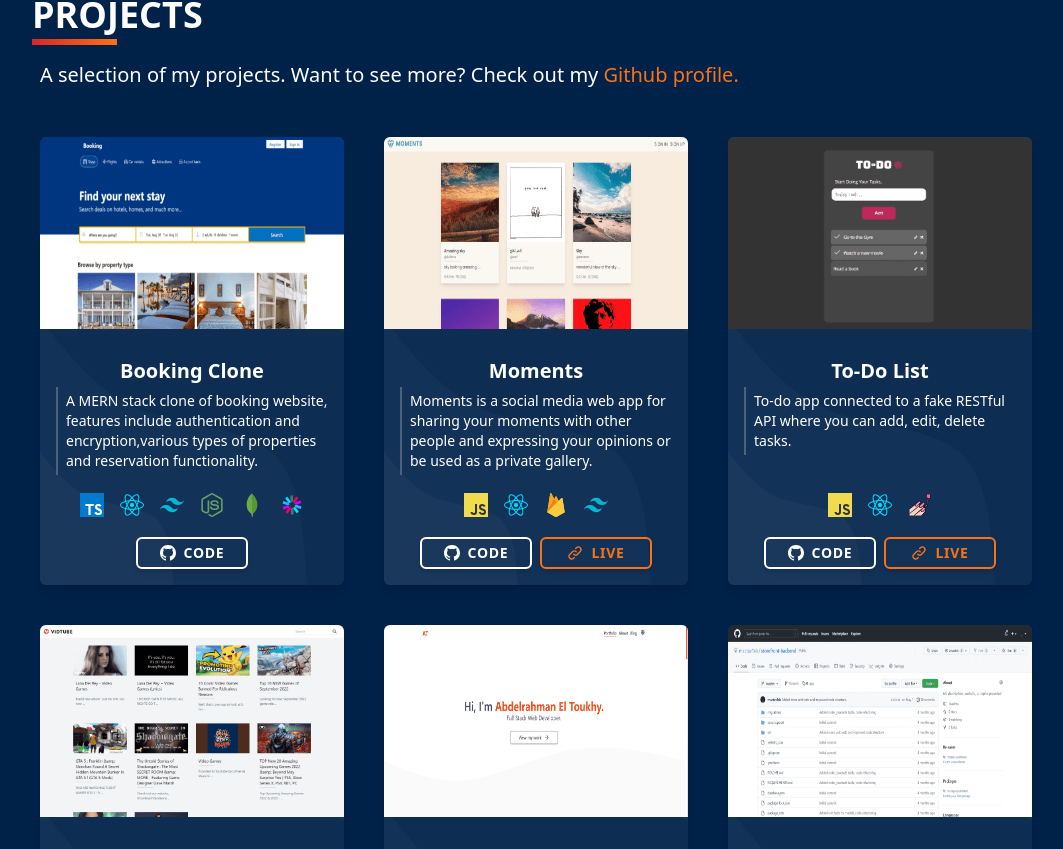
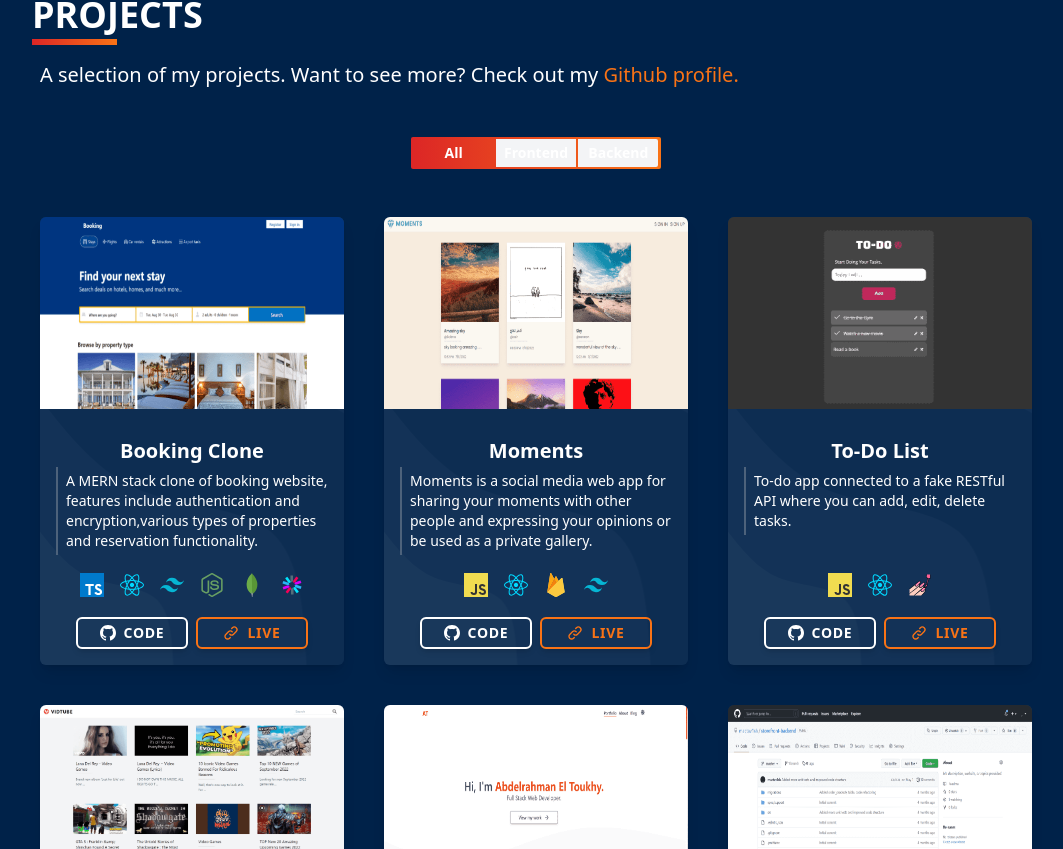
Before and after one commit to mactav1sh/my-portfolio, a React (Create React App) app: page / in a window 1280 px wide. Shown: the part 1927-2776 px from the top of the page, without its empty margins (104-1167 px from the left). Built offline with nearby package versions, Linux system fonts and the light colour scheme; the HTML template or start-up script is replaced by a standard one.

Commit message:
view my work functionality, projects filtering, add a new project live url

```diff
--- a/src/components/Hero.tsx
+++ b/src/components/Hero.tsx
@@ -1,7 +1,12 @@
 import { Link } from 'react-router-dom';
 import { FiArrowRight } from 'react-icons/fi';
+import { RefObject } from 'react';
 
-const Hero = () => {
+interface IProps {
+  scrollTo: () => void;
+}
+
+const Hero = ({ scrollTo }: IProps) => {
   return (
     <section className="bg-animatedwavesCurvedLight dark:bg-animatedwavesCurvedDark bg-no-repeat bg-bottom">
       <div className="mx-auto max-w-5xl h-screen flex flex-col items-center justify-center">
@@ -19,17 +24,17 @@
             </p>
           </div>
           {/* View my work */}
-          <Link
-            to="#"
+          <button
+            onClick={() => scrollTo()}
             className="text-gray-600 border-2 border-gray-500 py-1 md:py-1.5 lg:py-2 rounded-md px-3 md:px-6 lg:px-10 hover:border-orange-500 shadow-md hover:text-orange-500 duration-200 dark:border-white dark:hover:border-orange-500 md:font-semibold group dark:text-white dark:hover:text-orange-500"
           >
             <div className="flex items-end justify-center space-x-1 md:space-x-2 lg:space-x-3">
-              <span className="text-sm md:text-base lg:text-lg">
+              <span className="text-sm md:text-base lg:text-lg text-gray-500 dark:text-white group-hover:text-orange-500 duration-200">
                 View my work
               </span>
               <FiArrowRight className="h-4 w-4 md:h-5 md:w-5 lg:h-7 lg:w-7 group-hover:rotate-90 transition-transform duration-300 text-gray-500 dark:text-white group-hover:text-orange-500" />
             </div>
-          </Link>
+          </button>
 
           {/* <div className="flex space-x-4 font-semibold">
             <Link
--- a/src/components/Projects.tsx
+++ b/src/components/Projects.tsx
@@ -1,8 +1,35 @@
-import React from 'react';
+import { useState, forwardRef, LegacyRef } from 'react';
 import ProjectsList from './ProjectsList/ProjectsList';
 import { projects } from '../dev-data/projects-data';
+import { IProject } from './interfaces/projectInterface';
 
-const Projects = () => {
+type ProjectsType = 'frontend' | 'all' | 'backend';
+
+// 1. WRAP THIS COMPONENT IN FORWARD REF
+
+const Projects = forwardRef<HTMLElement>((_props, ref) => {
+  const [selected, setSelected] = useState<ProjectsType>('all');
+  const [filteredProjects, setFilteredProjects] =
+    useState<IProject[]>(projects);
+
+  const handleClick = (option: ProjectsType) => {
+    // Set active option
+    setSelected(option);
+    // Filter projects based on option
+    switch (option) {
+      case 'frontend':
+        return setFilteredProjects(
+          projects.filter((project) => project.type === 'frontend')
+        );
+      case 'backend':
+        return setFilteredProjects(
+          projects.filter((project) => project.type === 'backend')
+        );
+      default:
+        return setFilteredProjects(projects);
+    }
+  };
+
   return (
     <section className="max-w-5xl mx-auto pb-24">
       <div className="w-min mb-4 mx-2">
@@ -13,7 +40,10 @@
         <div className="h-1 md:h-1.5 w-1/2 bg-gradient-to-r from-red-600 to-orange-500"></div>
       </div>
 
-      <div className="mx-4 mb-12 md:text-xl max-w-md md:max-w-none ">
+      <div
+        ref={ref as LegacyRef<HTMLDivElement>}
+        className="mx-4 mb-12 md:text-xl max-w-md md:max-w-none "
+      >
         <p className="">
           A selection of my projects. Want to see more? Check out my{' '}
           <a
@@ -26,13 +56,50 @@
           </a>
         </p>
       </div>
+      {/* options */}
+      <div className="flex justify-center mb-12 ">
+        <div className=" bg-gradient-to-r from-red-600 to-orange-500 p-[0.15rem] flex justify-center space-x-[0.15rem] rounded-sm">
+          <span
+            onClick={() => handleClick('all')}
+            className={`py-1 w-20 cursor-pointer text-center font-semibold bg-gray-100 rounded-l-sm text-sm hover:bg-gray-200 duration-200 ${
+              selected === 'all'
+                ? 'text-white bg-transparent hover:bg-transparent cursor-default'
+                : ''
+            }`}
+          >
+            All
+          </span>
+
+          <span
+            onClick={() => handleClick('frontend')}
+            className={`py-1 w-20 cursor-pointer text-center font-semibold bg-gray-100 text-sm hover:bg-gray-200 duration-200 ${
+              selected === 'frontend'
+                ? 'text-white bg-transparent hover:bg-transparent cursor-default'
+                : ''
+            }`}
+          >
+            Frontend
+          </span>
+
+          <span
+            onClick={() => handleClick('backend')}
+            className={`py-1 w-20 cursor-pointer text-center font-semibold bg-gray-100 rounded-r-sm text-sm hover:bg-gray-200 duration-200 ${
+              selected === 'backend'
+                ? 'text-white bg-transparent hover:bg-transparent cursor-default'
+                : ''
+            }`}
+          >
+            Backend
+          </span>
+        </div>
+      </div>
 
       {/* Projects list */}
       <div className="mx-6 md:mx-4">
-        <ProjectsList projects={projects} />
+        <ProjectsList projects={filteredProjects} />
       </div>
     </section>
   );
-};
+});
 
 export default Projects;
--- a/src/components/pages/Home.tsx
+++ b/src/components/pages/Home.tsx
@@ -4,17 +4,26 @@
 import Separator from '../Separator';
 import Contact from '../Contact';
 import AboutMe from '../AboutMe';
+import { useRef } from 'react';
 
 const Home = () => {
+  const projectsRef = useRef<HTMLElement>(null);
+  const scrollTo = () => {
+    projectsRef.current?.scrollIntoView({
+      behavior: 'smooth',
+      block: 'start',
+    });
+  };
+
   return (
     <>
-      <Hero />
+      <Hero scrollTo={scrollTo} />
       <main className="bg-gray-50 dark:bg-darkBlue-800">
         <AboutMe />
         <Separator />
         <Skills />
         <Separator />
-        <Projects />
+        <Projects ref={projectsRef} />
         <Separator />
         <Contact />
       </main>
--- a/src/dev-data/projects-data.ts
+++ b/src/dev-data/projects-data.ts
@@ -14,8 +14,8 @@
     type: 'frontend',
     description:
       'A MERN stack clone of booking website, features include authentication and encryption,various types of properties and reservation functionality.',
-    live: false,
-    liveUrl: '',
+    live: true,
+    liveUrl: 'https://flyawayclone.herokuapp.com/',
     public: true,
     codeUrl: 'https://github.com/mactav1sh/flyaway-frontend',
     image: bookingCloneImage,
```
